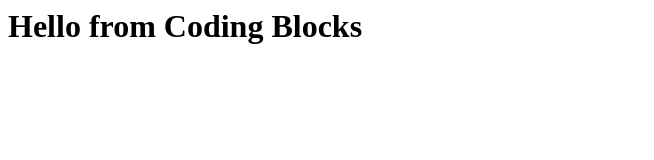
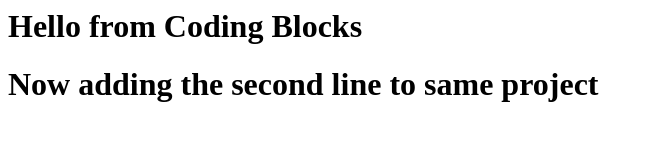
Before and after one commit to agarwalrounak/IIIT-workshop, a plain HTML site: page index.html in a window 1280 px wide. Shown: the whole page, without its empty margins (0-654 px from the left). Drawn offline with Linux system fonts and the light colour scheme.

Commit message:
Add second line

```diff
--- a/index.html
+++ b/index.html
@@ -1,3 +1,5 @@
 <html>
-<body><h1>Hello from Coding Blocks</h1></body>
+<body><h1>Hello from Coding Blocks</h1>
+  <h1> Now adding the second line to same project</h1>
+  </body>
 </html>
```
